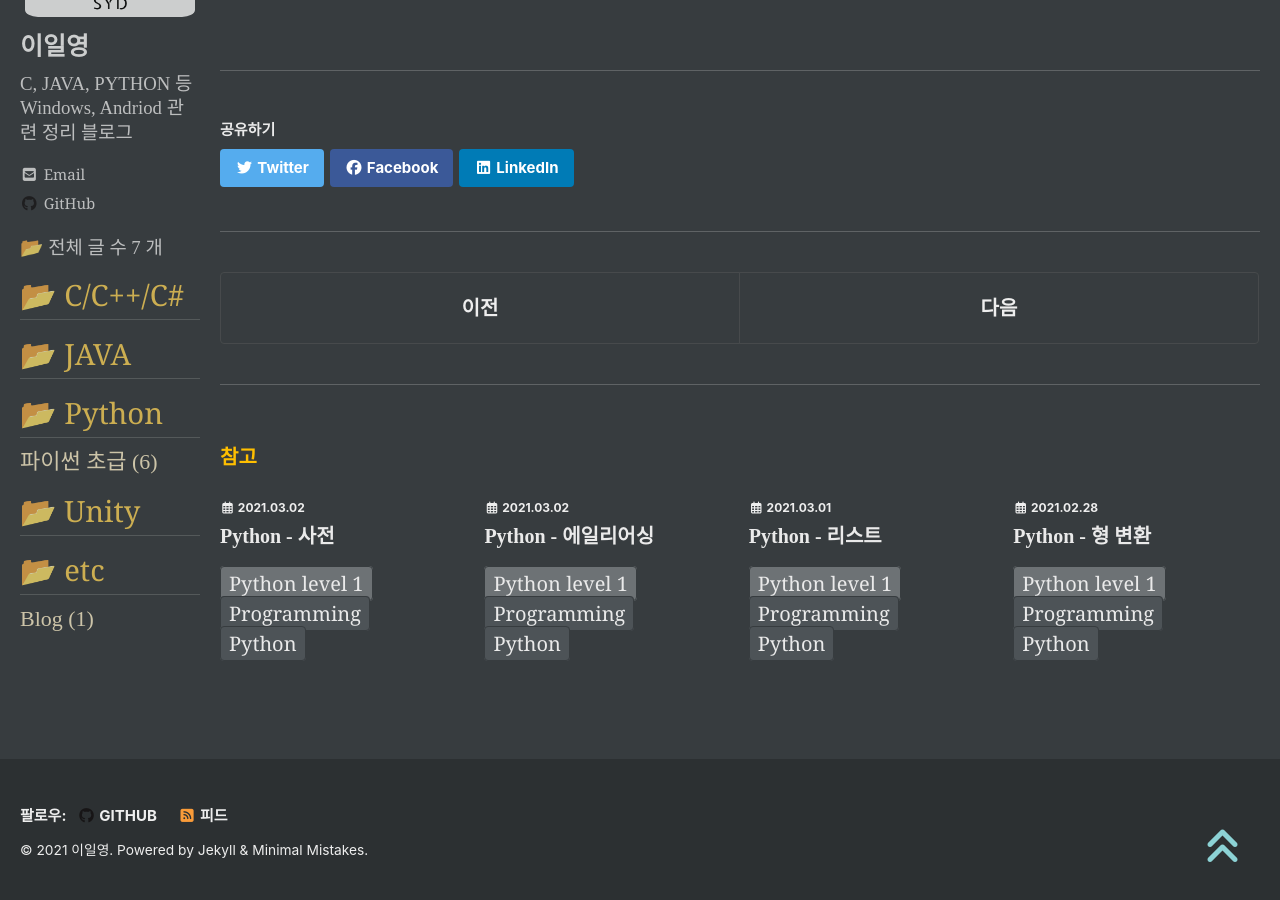
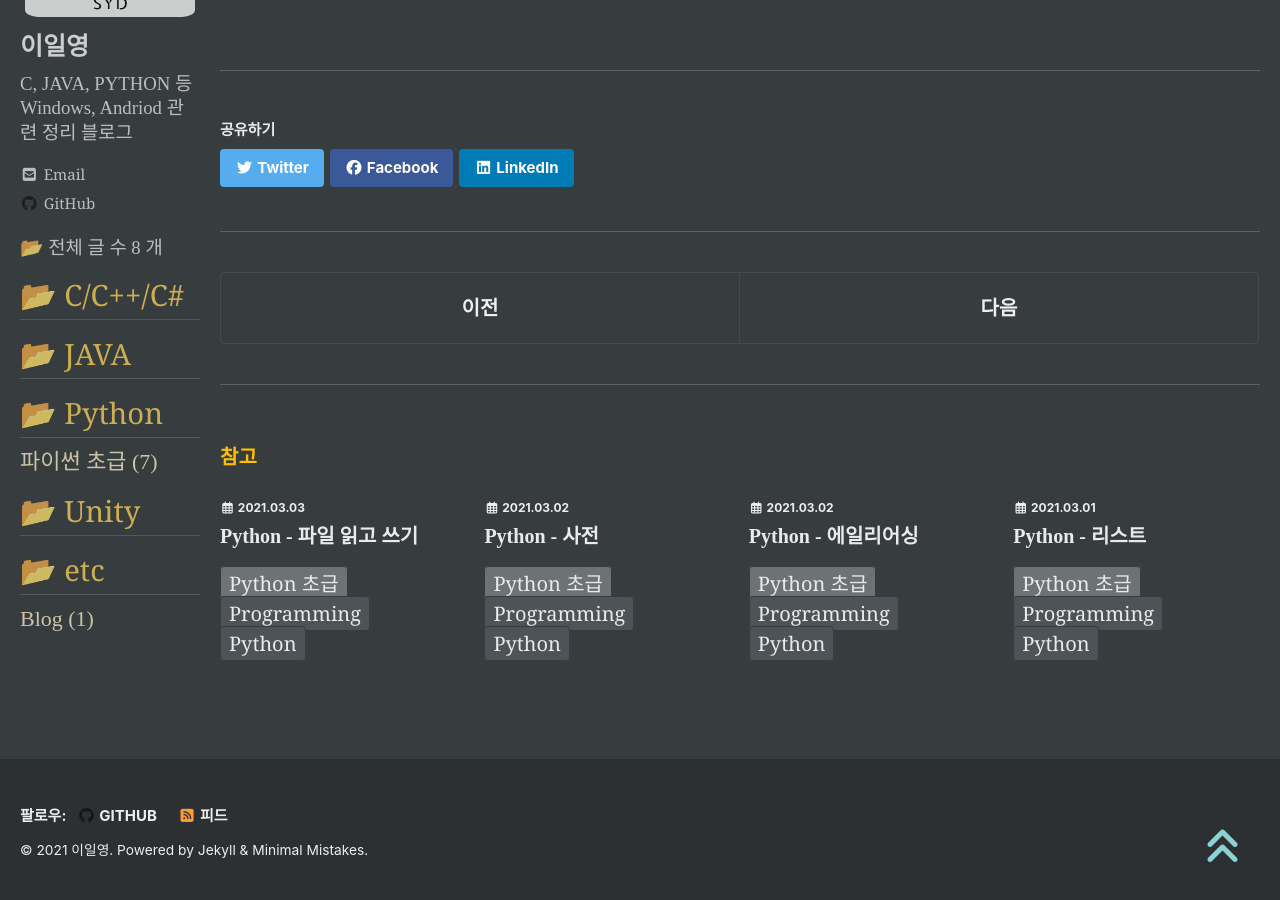
Before and after one commit to onzero98/onzero98.github.io, a Jekyll site: the page built from _posts/Python/Python 초급/2021-03-01-Scope.md, in a window 1280 px wide and 900 px high, scrolled down 2530 px. Built offline with Jekyll 4.4.1, drawn with Linux system fonts in a browser that asks for light colours; cached includes are drawn as plain includes; nearby versions of some CDN libraries; some web fonts are replaced; some of the changed text lies outside the part shown.

Commit message:
file rw post

```diff
--- a/_includes/nav_list_main
+++ b/_includes/nav_list_main
@@ -36,7 +36,7 @@
 		<span class="nav__sub-title">📂 Python</span>
             <ul>
                 {% for category in site.categories %}
-                    {% if category[0] == "Python level 1" %}
+                    {% if category[0] == "Python 초급" %}
                         <li><a href="/categories/python" class="">파이썬 초급 ({{category[1].size}})</a></li>
                     {% endif %}
                 {% endfor %}
--- a/_posts/Python/Python level 1/2021-02-28-Type-Conversion.md
+++ b/_posts/Python/Python 초급/2021-02-28-Type-Conversion.md
@@ -2,7 +2,7 @@
 title:  "Python - 형 변환"
 
 categories:
-  -  Python level 1
+  -  Python 초급
 tags:
   - [Programming, Python]
 
--- a/_posts/Python/Python level 1/2021-03-01-List.md
+++ b/_posts/Python/Python 초급/2021-03-01-List.md
@@ -2,7 +2,7 @@
 title:  "Python - 리스트"
 
 categories:
-  -  Python level 1
+  -  Python 초급
 tags:
   - [Programming, Python]
 
--- a/_posts/Python/Python level 1/2021-03-01-Scope.md
+++ b/_posts/Python/Python 초급/2021-03-01-Scope.md
@@ -2,7 +2,7 @@
 title:  "Python - 범위"
 
 categories:
-  -  Python level 1
+  -  Python 초급
 tags:
   - [Programming, Python]
 
--- a/_posts/Python/Python level 1/2021-03-02-Aliasing.md
+++ b/_posts/Python/Python 초급/2021-03-02-Aliasing.md
@@ -2,7 +2,7 @@
 title:  "Python - 에일리어싱"
 
 categories:
-  -  Python level 1
+  -  Python 초급
 tags:
   - [Programming, Python]
 
--- a/_posts/Python/Python level 1/2021-03-02-Dictionary.md
+++ b/_posts/Python/Python 초급/2021-03-02-Dictionary.md
@@ -2,7 +2,7 @@
 title:  "Python - 사전"
 
 categories:
-  -  Python level 1
+  -  Python 초급
 tags:
   - [Programming, Python]
 
```
Also changed, not shown: _posts/Python/Python 초급/2021-02-27-Abstraction.md (renamed from _posts/Python/Python level 1/2021-02-27-Abstraction.md, +1 -1 lines), _posts/Python/Python 초급/2021-03-03-File-Read-Write.md (added, +98 -0 lines).
